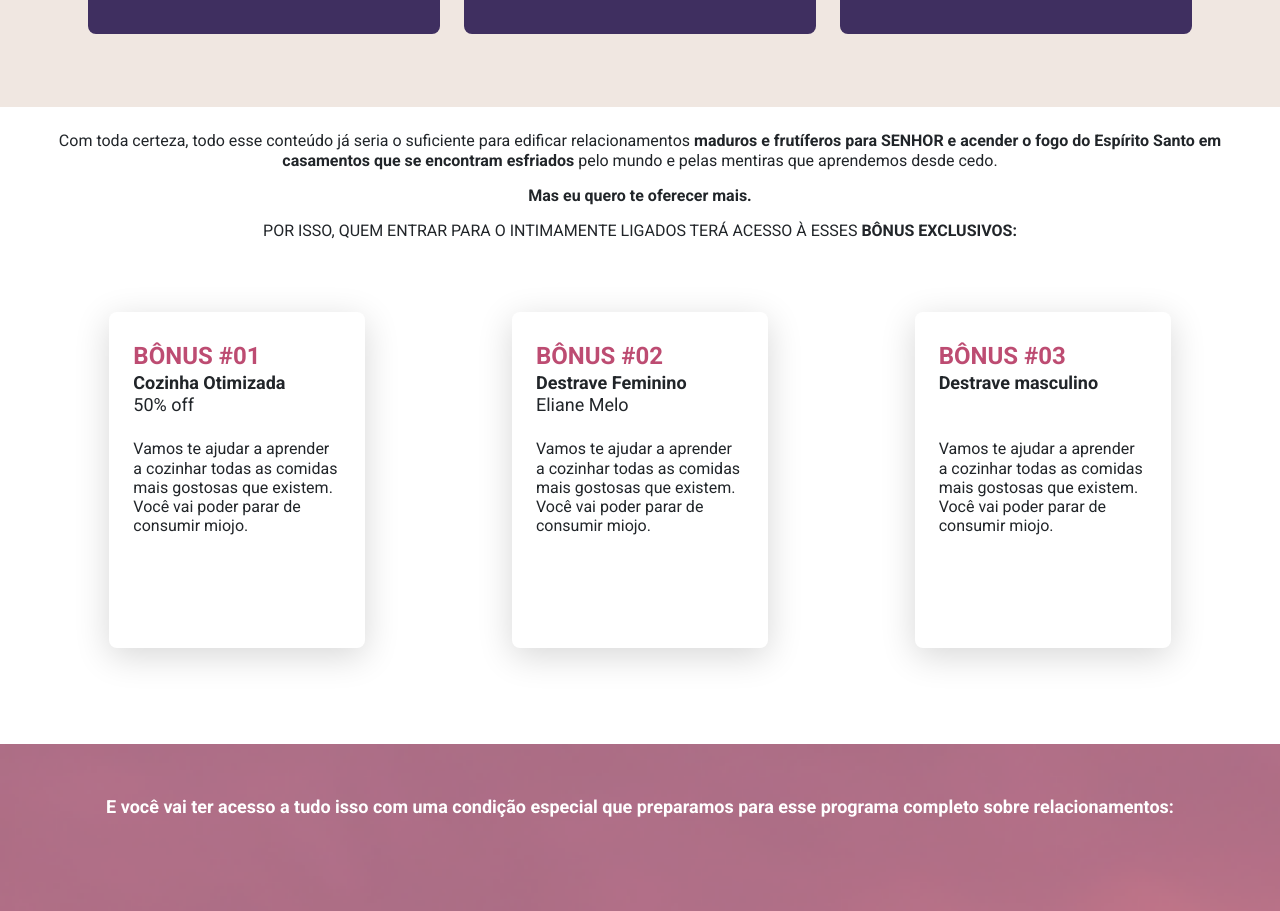
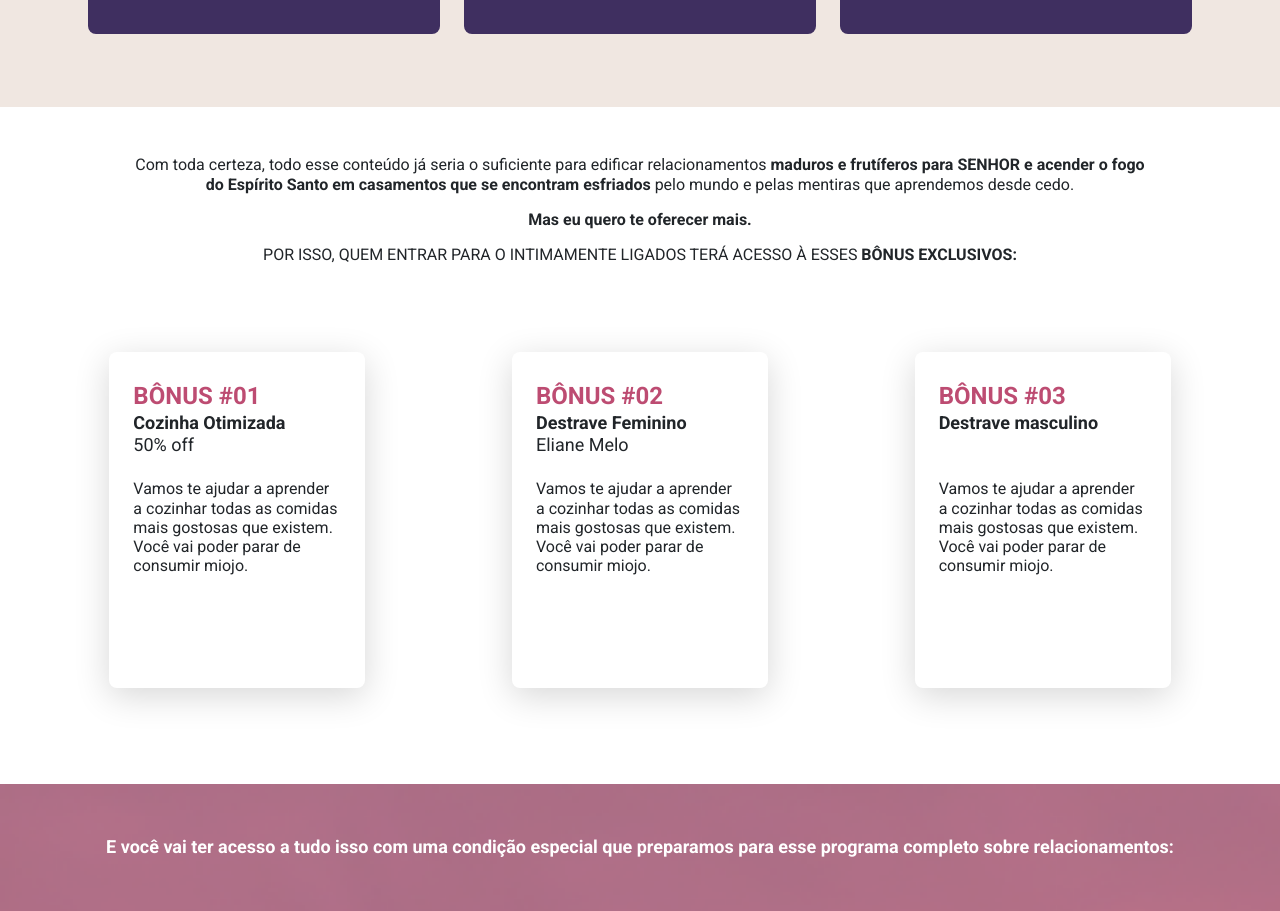
Before and after one commit to tiageta/nre-academy, a plain HTML site: page pbl-5/index.html in a window 1280 px wide. Shown: the part 3200-4111 px from the top of the page. Drawn offline with nearby package versions, Linux system fonts and the light colour scheme.

Commit message:
Add bonus desktop

```diff
--- a/pbl-5/index.html
+++ b/pbl-5/index.html
@@ -249,20 +249,24 @@
 
     <!-- START OF BONUS SECTION -->
     <div class="bonus p-4">
-      <p>
-        Com toda certeza, todo esse conteúdo já seria o suficiente para edificar
-        relacionamentos
+      <div class="row pt-lg-4">
+        <p class="offset-lg-1 col-lg-10">
+          Com toda certeza, todo esse conteúdo já seria o suficiente para
+          edificar relacionamentos
           <b>
-          maduros e frutíferos para SENHOR e acender o fogo do Espírito Santo em
-          casamentos que se encontram esfriados</b
+            maduros e frutíferos para SENHOR e acender o fogo do Espírito Santo
+            em casamentos que se encontram esfriados</b
           >
           pelo mundo e pelas mentiras que aprendemos desde cedo.
         </p>
-      <p><b>Mas eu quero te oferecer mais. </b></p>
-      <p>
+        <p class="offset-lg-1 col-lg-10">
+          <b>Mas eu quero te oferecer mais. </b>
+        </p>
+        <p class="offset-lg-1 col-lg-10">
           POR ISSO, QUEM ENTRAR PARA O INTIMAMENTE LIGADOS TERÁ ACESSO À ESSES
           <b>BÔNUS EXCLUSIVOS:</b>
         </p>
+      </div>
       <div class="container-fluid text-start p-4 pb-5 mt-5">
         <div class="row">
           <div class="bonus-card col-12 p-4 mb-4">
```
Lines whose indentation alone changed are shown as unchanged.
